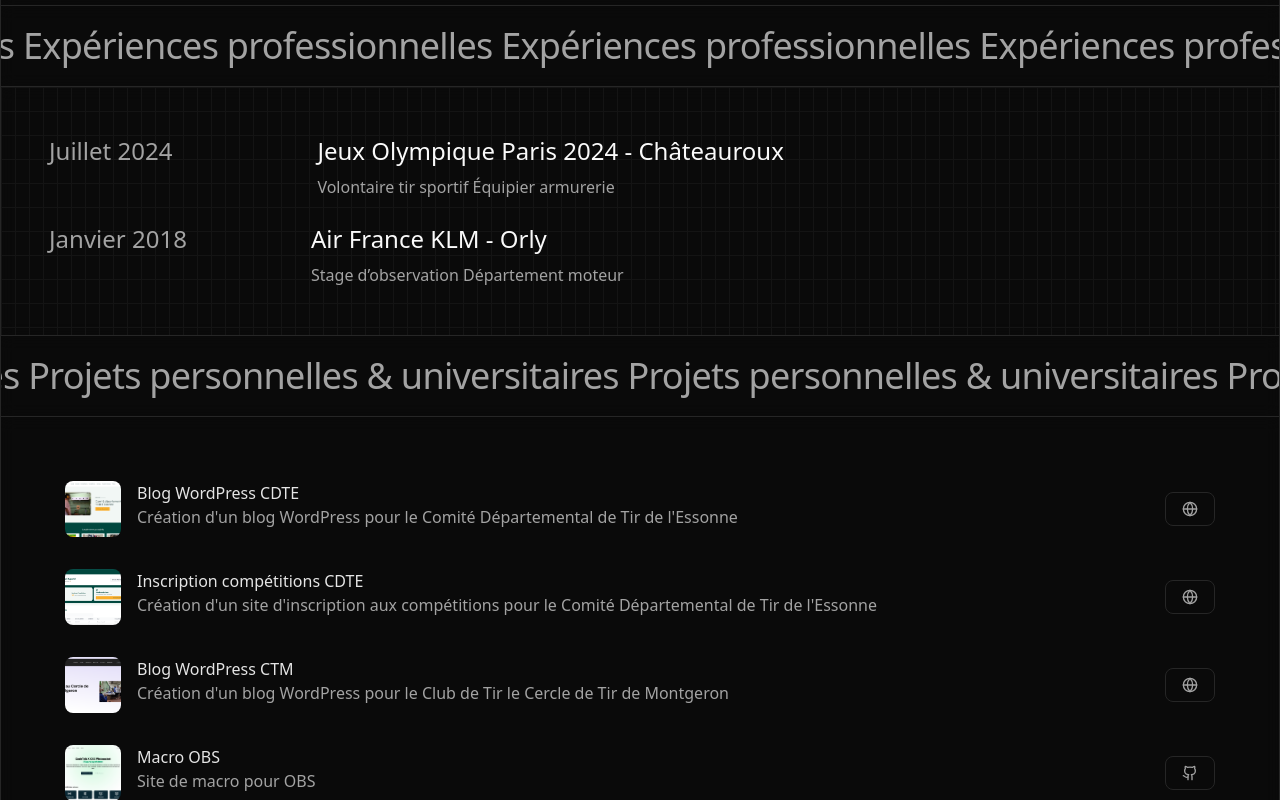
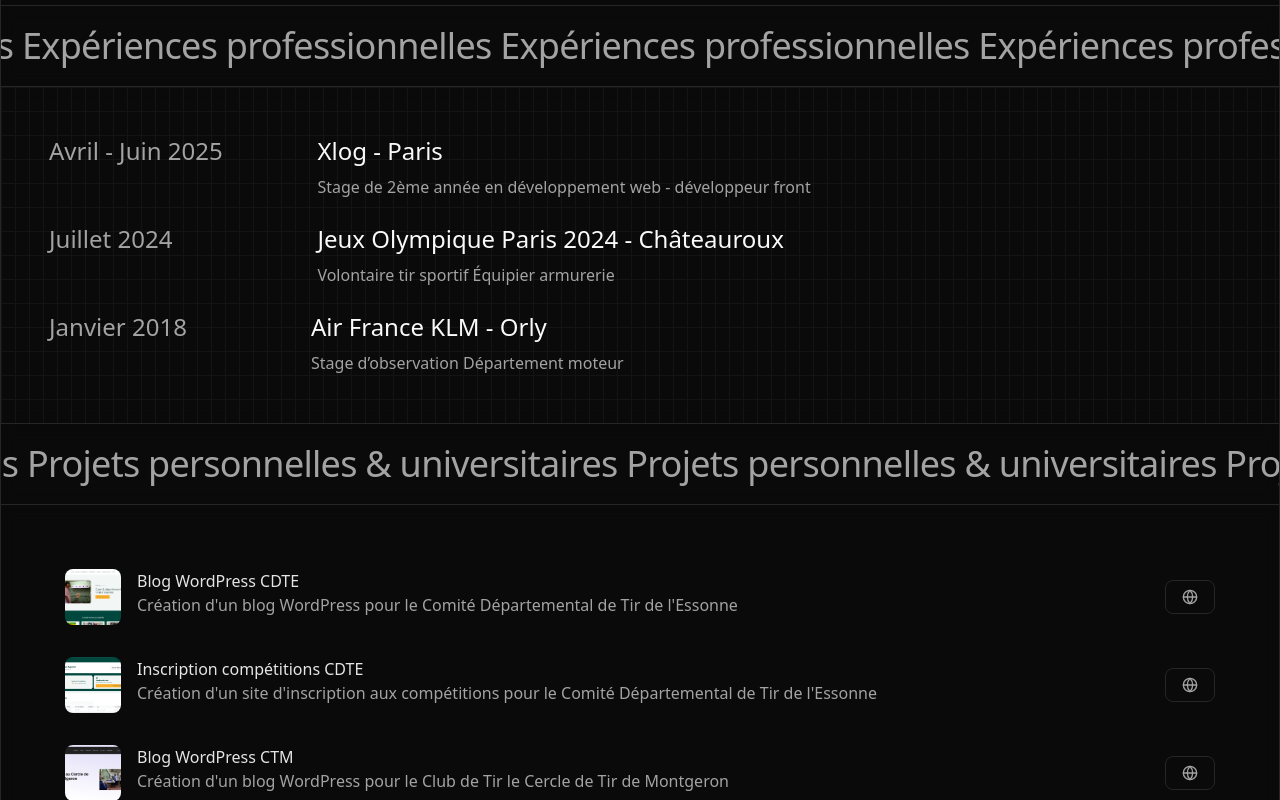
Before and after one commit to AloneDay-91/portfoliov3, a React (Vite) app: page / in a window 1280 px wide. Shown: the part 1460-2260 px from the top of the page. Built offline with nearby package versions, Linux system fonts and the light colour scheme.

Commit message:
Feat : Ajout formation pro

```diff
--- a/src/components/XPPRO.tsx
+++ b/src/components/XPPRO.tsx
@@ -9,6 +9,18 @@
             className="border-grid w-full border-b bg-background/95 backdrop-blur supports-[backdrop-filter]:bg-background/60">
             <section className="relative max-w-screen-2xl mx-auto border-l border-r w-full py-12 px-12 gap-8">
                 <div className="absolute inset-0 -z-10 h-full w-full dark:bg-[linear-gradient(to_right,#141414_1px,transparent_1px),linear-gradient(to_bottom,#141414_1px,transparent_1px)] bg-[linear-gradient(to_right,#f5f5f5_1px,transparent_1px),linear-gradient(to_bottom,#f5f5f5_1px,transparent_1px)] bg-[size:14px_24px]"></div>
+                <div className="flex items-start justify-start gap-8">
+                    <div className="w-1/5">
+                        <span className="text-muted-foreground text-2xl"><DecryptedText animateOn="view" revealDirection="start" speed={80} sequential={true} text="Avril - Juin 2025" /></span>
+                    </div>
+                    <div className="flex flex-col gap-2">
+                        <h2 className="font-medium text-2xl"><DecryptedText animateOn="view" revealDirection="start" speed={50} sequential={true} text="Xlog - Paris" /></h2>
+                        <div className="text-muted-foreground  leading-6 text-md">
+                            <p><DecryptedText animateOn="view" revealDirection="start" speed={50} sequential={true} text="Stage de 2ème année en développement web - développeur front" /></p>
+                        </div>
+                    </div>
+                </div>
+                <br/>
                 <div className="flex items-start justify-start gap-8">
                     <div className="w-1/5">
                         <span className="text-muted-foreground text-2xl"><DecryptedText animateOn="view" revealDirection="start" speed={80} sequential={true} text="Juillet 2024" /></span>
```
